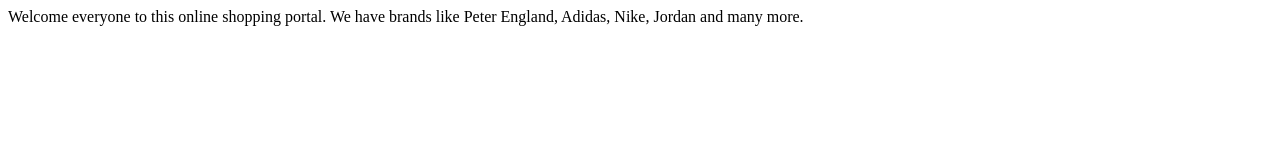
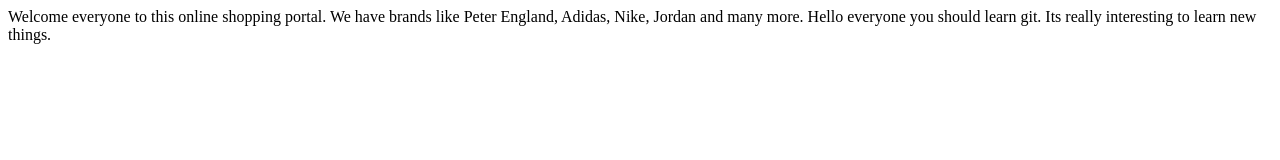
Before and after one commit to dineslama/MyFirstRepo, a plain HTML site: page Index.html in a window 1280 px wide. Drawn offline with Linux system fonts and the light colour scheme.

Commit message:
changes in index

```diff
--- a/Index.html
+++ b/Index.html
@@ -10,5 +10,9 @@
 <body>
     Welcome everyone to this online shopping portal.
     We have brands like Peter England, Adidas, Nike, Jordan and many more.
+
+
+
+    Hello everyone you should learn git. Its really interesting to learn new things.
 </body>
 </html>
```
